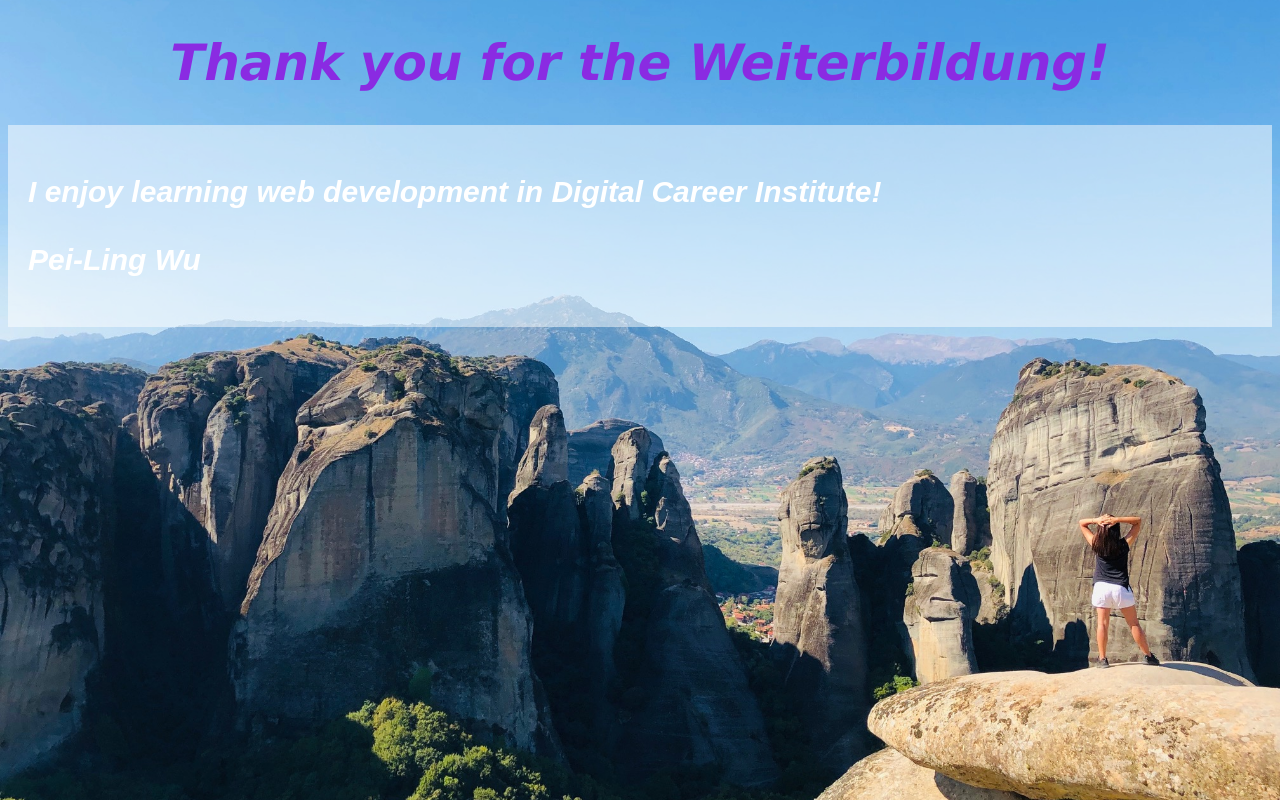
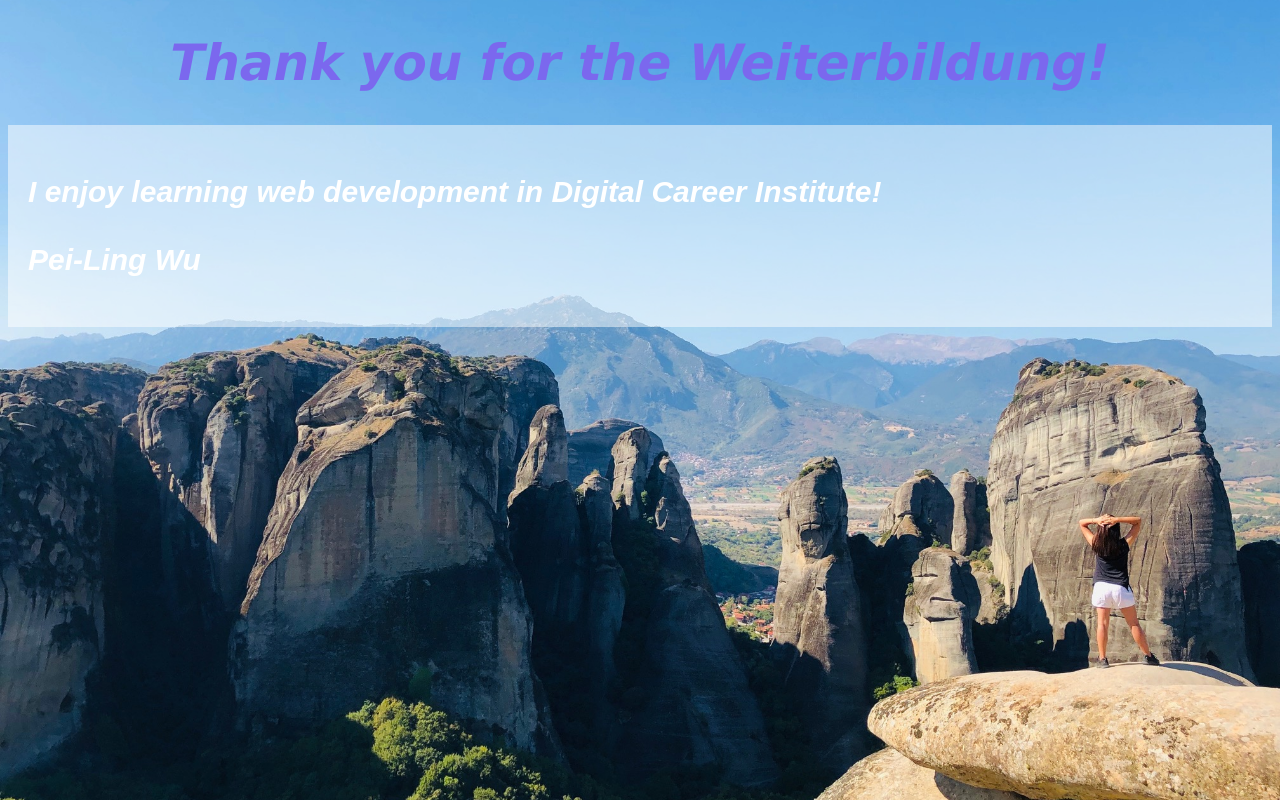
Before and after one commit to wuberde/dci, a plain HTML site: page index.html in a window 1280 px wide. Drawn offline with Linux system fonts and the light colour scheme.

Commit message:
Update index.html

```diff
--- a/index.html
+++ b/index.html
@@ -18,7 +18,7 @@
 			font-family:verdana;
 			font-size: 50px;
                         font-style: italic;
-			color: BLUEVIOLET;
+			color: MEDIUMSLATEBLUE;
 
 		}
 		article {
```
